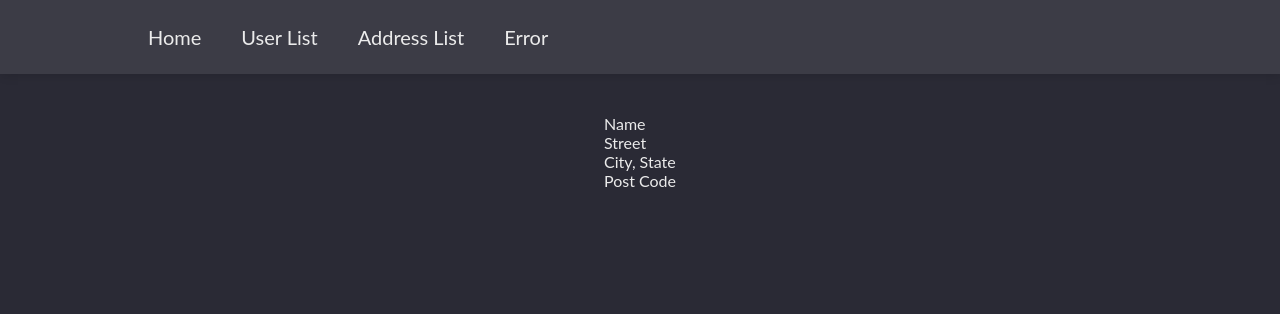
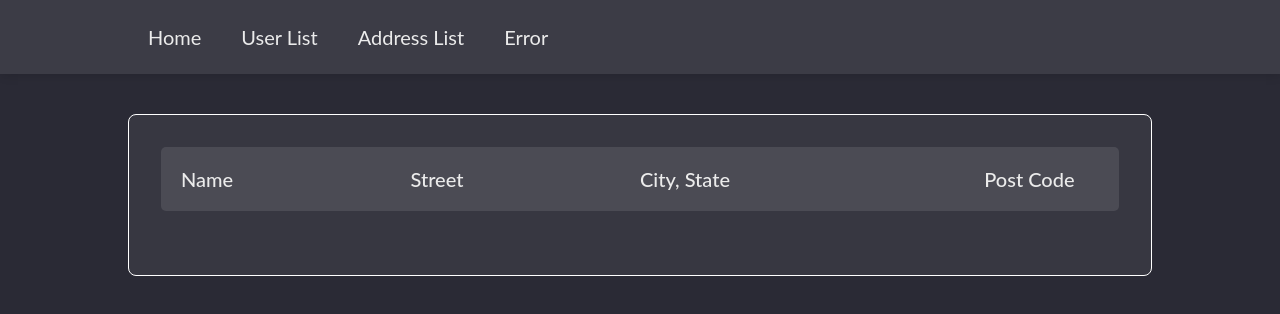
Before and after one commit to cast0273/mad9135-c2-react-router, a React (Create React App) app: page /userAddress in a window 1280 px wide. Shown: the top 314 px of the page. Built offline with nearby package versions, Linux system fonts and the light colour scheme.

Commit message:
add styling to UserAddress component. Styling made to table for better visibility

```diff
--- a/src/components/UserAddress/userAddress.css
+++ b/src/components/UserAddress/userAddress.css
@@ -0,0 +1,39 @@
+.UserAddress {
+  margin-bottom: 8em;
+}
+
+.table {
+  display: flex;
+  flex-direction: column;
+  width: 80vw;
+  background-color: rgba(255, 255, 255, 0.06);
+  border: 1px solid white;
+  border-radius: 8px;
+  padding: 2em;
+}
+
+.labels {
+  padding: 1em;
+  font-size: 1.25em;
+  font-weight: 500;
+  background-color: rgba(255, 255, 255, 0.1);
+  border-radius: 5px;
+}
+
+.populatedData {
+  padding: 1em;
+}
+
+.populatedData p {
+  padding: 0.5em 0;
+}
+
+.labels,
+.populatedData > div {
+  display: grid;
+  grid-template-columns: 2fr 2fr 3fr 1fr;
+}
+
+.populatedData > div:nth-of-type(2n) {
+  background-color: rgba(255, 255, 255, 0.03);
+}
```
